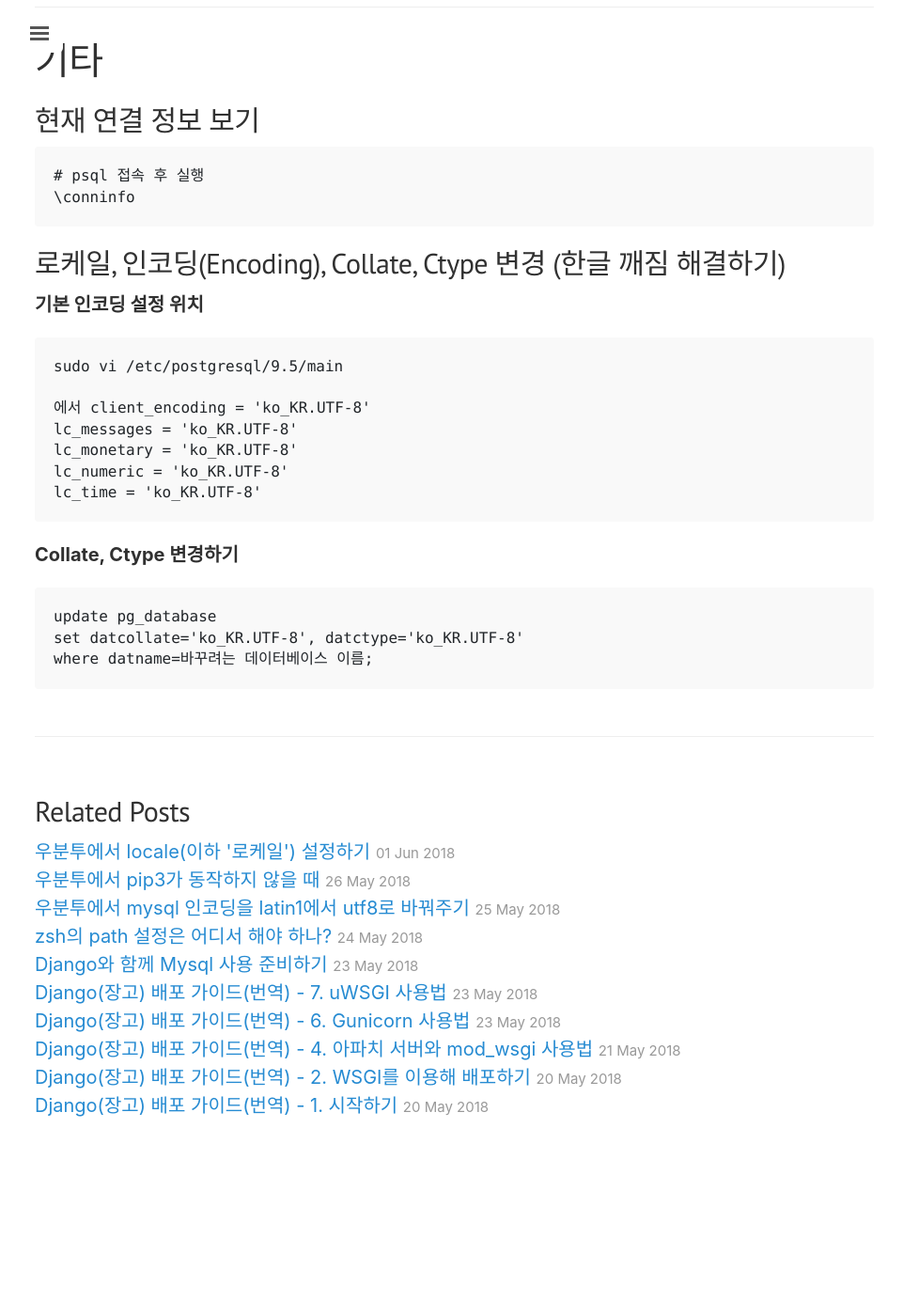
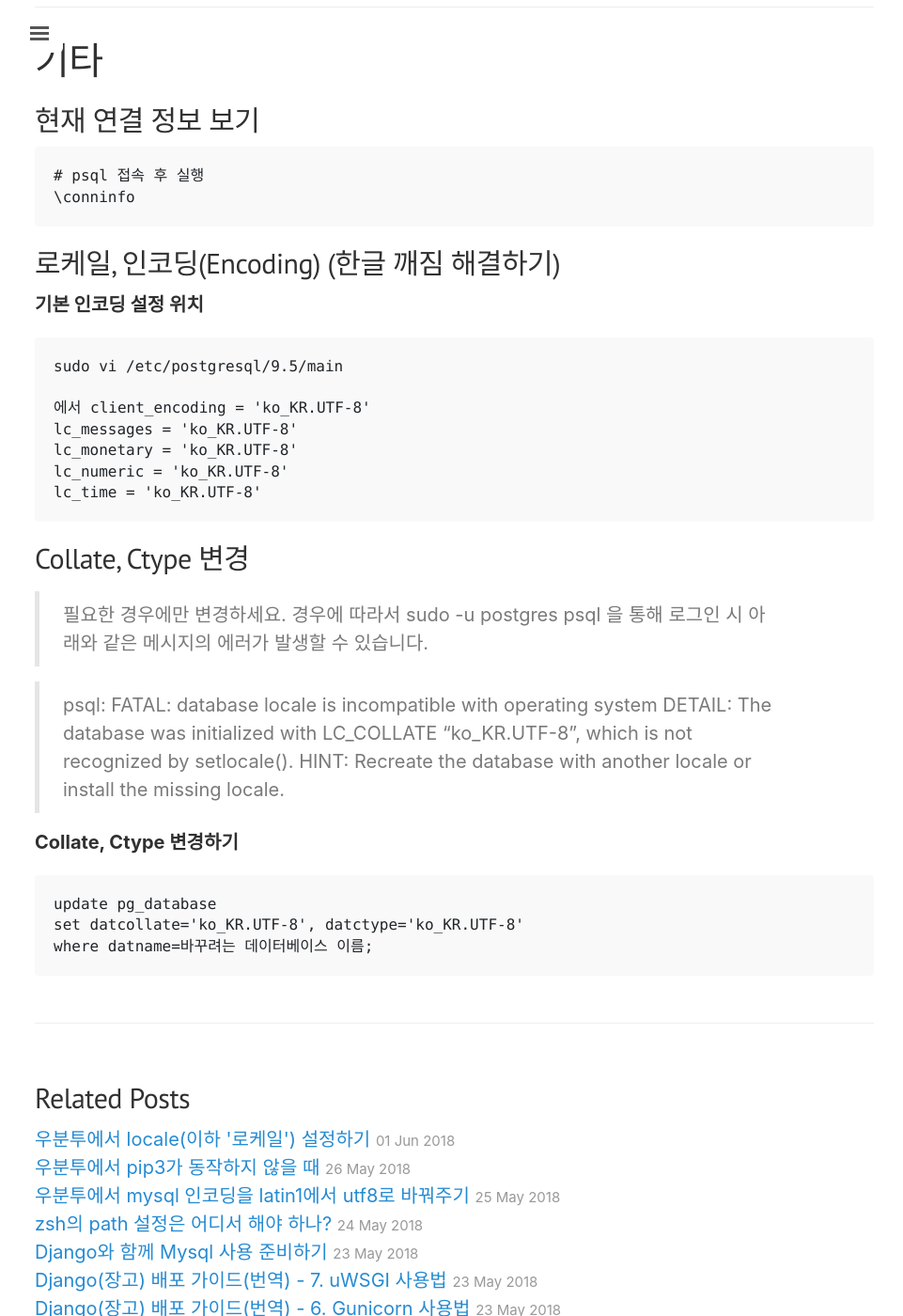
Before and after one commit to jwkcp/jwkcp.github.com, a Jekyll site: the page built from _posts/2018-05-25-getting-start-postgres.md, in a window 1280 px wide and 1400 px high, scrolled down 2404 px. Shown: the whole window at 94% size, without its empty margins (3-964 px from the left). Built offline with Jekyll 4.4.1, drawn with Linux system fonts in a browser that asks for light colours; nearby versions of some CDN libraries; comment, search, counter and statistics services are not loaded; before the commit the page ends 3783 px from its top, so only the background shows below that.

Commit message:
lc_collate, lc_ctype 변경 시 에러 관련 내용 추가

```diff
--- a/_posts/2018-05-25-getting-start-postgres.md
+++ b/_posts/2018-05-25-getting-start-postgres.md
@@ -104,6 +104,13 @@
 lc_time = 'ko_KR.UTF-8'
 ~~~
 
+## Collate, Ctype 변경
+> 필요한 경우에만 변경하세요. 경우에 따라서 sudo -u postgres psql 을 통해 로그인 시 아래와 같은 메시지의 에러가 발생할 수 있습니다.
+
+> psql: FATAL:  database locale is incompatible with operating system
+DETAIL:  The database was initialized with LC_COLLATE "ko_KR.UTF-8",  which is not recognized by setlocale().
+HINT:  Recreate the database with another locale or install the missing locale.
+
 **Collate, Ctype 변경하기**
 ~~~
 update pg_database
```
Also changed, not shown: other parts of _posts/2018-05-25-getting-start-postgres.md (+1 -1 lines).
